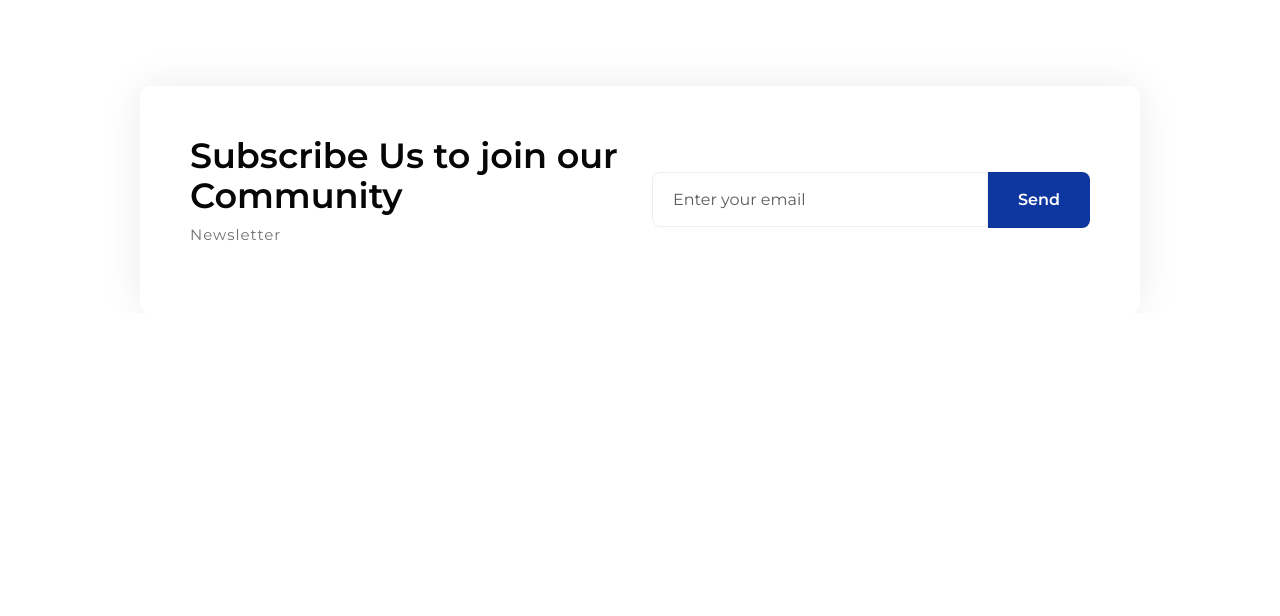
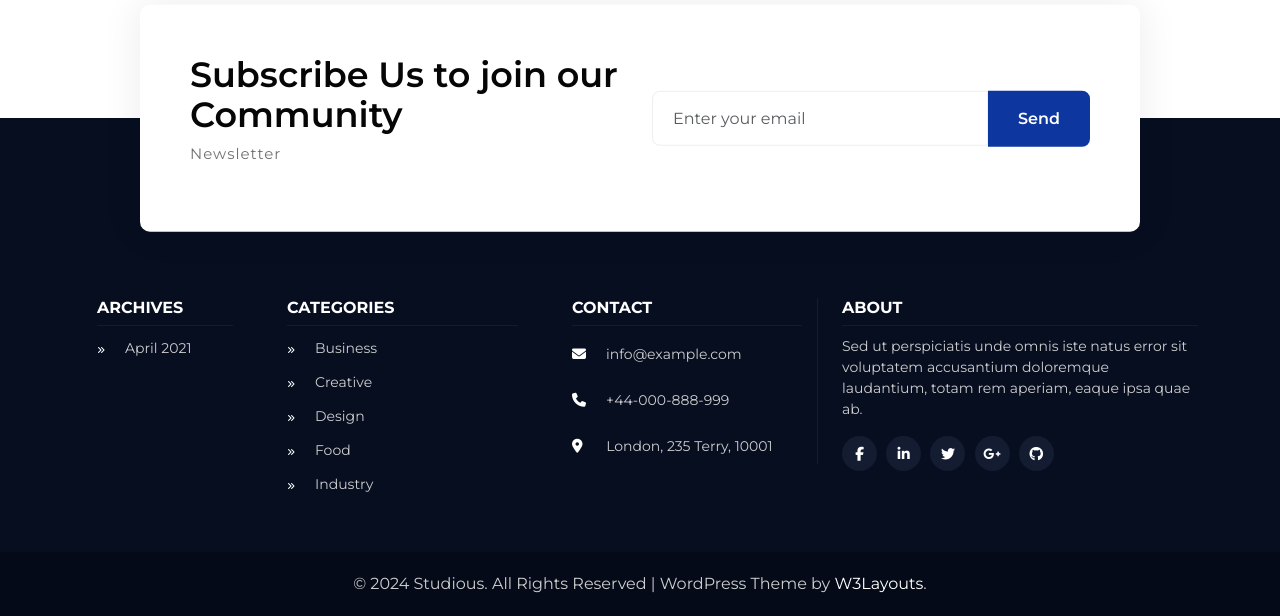
Before and after one commit to haidang2312/BT_Capstone, a plain HTML site: page index.html in a window 1280 px wide. Shown: the part 1978-2594 px from the top of the page. Before the commit the page ends 2291 px from the top, so only its background shows below. Drawn offline with nearby package versions, Linux system fonts and the light colour scheme; a script that the page names is missing.

Commit message:
hoàn thiện

```diff
--- a/index.css
+++ b/index.css
@@ -199,6 +199,7 @@
     box-shadow: 0px -1px 41px 0px rgb(21 22 23 / 8%);
     margin: 0 auto;
     position: absolute;
+    transform: translateY(-50%);
 }
 .footer__top h4{
     font-size: 35px;
@@ -232,4 +233,109 @@
     font-size: 16px;
     font-weight: 600;
     border-radius: 0 8px 8px 0;
+    transition: all .5s;
 }
+.footer__top button:hover {
+    background: #254aa8;
+}
+.footer__bottom {
+    background: #070e20;
+    color: white;
+    margin: 32px 0 0;
+    padding: 180px 0 40px;
+}
+.footer__bottom h6{
+    margin-bottom: 10px;
+    padding-bottom: 7px;
+    line-height: 20px;
+    border-bottom: 1px solid rgba(23, 54, 88, 0.4);
+    font-weight: bold;
+}
+.footer__bottom ul {
+    list-style: none;
+    padding-left: 0;
+}
+.footer__bottom ul li{
+    font-size: 14px;
+    line-height: 24px;
+    color: #cecece;
+    margin: 0 0 10px 0;
+    display: block;
+    transition: all .5s;
+}
+.footer__bottom ul li i{
+    color: white;
+    margin-right: 20px;
+}
+.archives i, .categories i{
+    font-size: 8px;
+    margin-right: 10px;
+    text-align: center;
+    color: white;
+}
+
+.footer__contact li{
+    margin-top: 10px;
+    padding: 6px 0;
+    font-size: 15px;
+}
+.footer__contact li a{
+    text-decoration: none;
+    color: #cecece;
+    transition: all .5s;
+}
+.footer__contact i{
+    font-size: 14px;
+}
+.footer__about p{
+    font-size: 14px;
+    color: #cecece;
+}
+
+.footer__about .footer__social ul li{
+    display: inline;
+}
+.footer__social ul li i{
+    height: 35px;
+    width: 35px;
+    line-height: 35px;
+    text-align: center;
+    background: #131c30;
+    border-radius: 50%;
+    margin-right: 5px;
+}
+.archives li:hover, .categories li:hover, .footer__contact a:hover {
+    color: white;
+    cursor: pointer;
+}
+.footer__about li:hover{
+    opacity: 0.8;
+    cursor: pointer;
+}
+.footer__item {
+    padding: 0 15px;
+}
+.footer__item.special {
+    border-right: 1px solid rgba(23, 54, 88, 0.4);
+}
+@media screen and (max-width: 991.98px) {
+    .footer__item.special {
+        border-right: none;
+    }
+}
+.copyright {
+    background: #040a18;
+    color: #cecece;
+}
+.copyright p{
+    padding: 20px 0;
+    margin-bottom: 0;
+}
+.copyright a{
+    text-decoration: none;
+    color: white;
+    transition: all .3s;
+}
+.copyright a:hover {
+    text-decoration: underline;
+}
--- a/index.html
+++ b/index.html
@@ -233,7 +233,7 @@
                     <div class="row align-items-center">
                         <div class="col-md-6">
                             <h4 class="mb-lg-2">Subscribe Us to join our Community</h4>
-                            <p>Newsletter   </p>
+                            <p>Newsletter </p>
                         </div>
                         <div class="col-md-6 mt-md-0 mt-4">
                             <form action="" class="form">
@@ -243,6 +243,76 @@
                         </div>
                     </div>
                 </div>
+            </div>
+            <div class="footer__bottom">
+                <div class="container">
+                    <div class="row">
+                        <div class="col-lg-2 col-sm-6">
+                            <div class="footer__item">
+                                <div class="archives">
+                                    <h6>ARCHIVES</h6>
+
+                                    <ul>
+                                        <li><i class="fa fa-angle-double-right"></i>April 2021</li>
+                                    </ul>
+                                </div>
+                            </div>
+                        </div>
+                        <div class="col-lg-3 col-sm-6 pl-lg-5 mt-sm-0 mt-4">
+                            <div class="footer__item">
+                                <div class="categories">
+                                    <h6>CATEGORIES</h6>
+
+                                    <ul>
+                                        <li><i class="fa fa-angle-double-right"></i>Business</li>
+                                        <li><i class="fa fa-angle-double-right"></i>Creative</li>
+                                        <li><i class="fa fa-angle-double-right"></i>Design</li>
+                                        <li><i class="fa fa-angle-double-right"></i>Food</li>
+                                        <li><i class="fa fa-angle-double-right"></i>Industry</li>
+                                    </ul>
+                                </div>
+                            </div>
+                        </div>
+                        <div class="col-lg-3 col-sm-6 mt-lg-0 mt-sm-5 mt-4">
+                            <div class="footer__item special">
+                                <h6>CONTACT</h6>
+
+                                <div class="footer__contact">
+                                    <ul>
+                                        <li><i class="fa fa-envelope"></i><a
+                                                href="mailto:info@example.com">info@example.com</a></li>
+                                        <li><i class="fa-solid fa-phone"></i><a
+                                                href="tel:+44-000-888-999">+44-000-888-999</a></li>
+                                        <li><i class="fa fa-map-marker-alt"></i> London, 235 Terry, 10001</li>
+                                    </ul>
+                                </div>
+                            </div>
+                        </div>
+                        <div class="col-lg-4 col-sm-6 pl-lg-5 mt-lg-0 mt-sm-5 mt-4">
+                            <div class="footer__about">
+                                <h6>ABOUT</h6>
+                                <p>Sed ut perspiciatis unde omnis iste natus error sit voluptatem accusantium doloremque
+                                    laudantium, totam rem aperiam, eaque ipsa quae ab.</p>
+                                <div class="footer__social">
+                                    <ul>
+                                        <li><i class="fab fa-facebook-f"></i></li>
+                                        <li><i class="fab fa-linkedin-in"></i></li>
+                                        <li><i class="fab fa-twitter"></i></li>
+                                        <li><i class="fab fa-google-plus-g"></i></li>
+                                        <li><i class="fab fa-github"></i></li>
+                                    </ul>
+                                </div>
+                            </div>
+                        </div>
+                    </div>
+                </div>
+            </div>
+        </div>
+        <div class="copyright text-center">
+            <div class="container">
+                <p>
+                    © 2024 Studious. All Rights Reserved | WordPress Theme by <a href="#">W3Layouts</a>.
+                </p>
             </div>
         </div>
     </footer>
```
